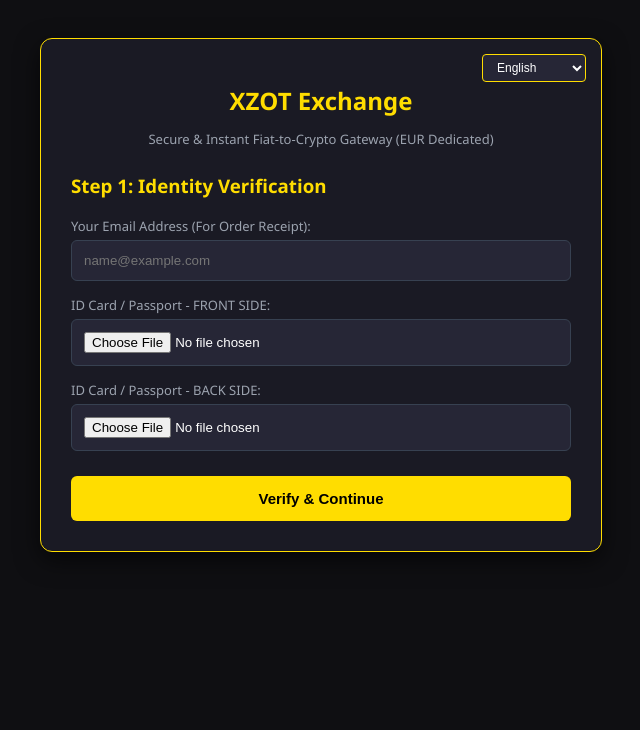
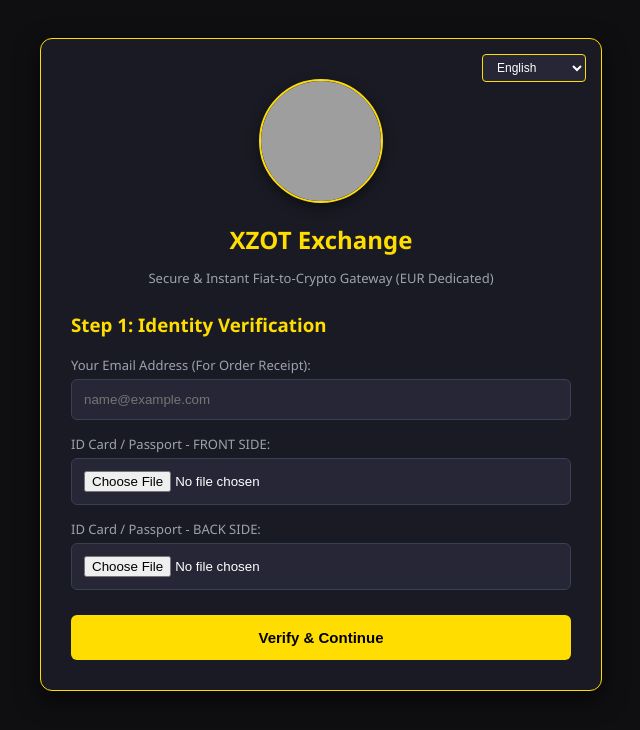
Before and after one commit to sameeny1985/XZOT-Exchange, a website: page public/index.html in a window 1280 px wide. Shown: the whole page, without its empty margins (319-959 px from the left). Drawn offline with Linux system fonts and the light colour scheme; grey boxes are pictures that could not be loaded.

Commit message:
Add logo image to index.html

```diff
--- a/public/index.html
+++ b/public/index.html
@@ -55,7 +55,9 @@
         <option value="nl">Nederlands</option>
         <option value="fa">فارسی</option>
     </select>
-
+    <div class="logo-wrapper">
+        <img src="logo.png" alt="XZOT Logo">
+    </div>
     <h2 id="mainTitle">XZOT Exchange</h2>
     <p class="info" id="mainSubTitle">Secure & Instant Fiat-to-Crypto Gateway (EUR Dedicated)</p>
 
```
